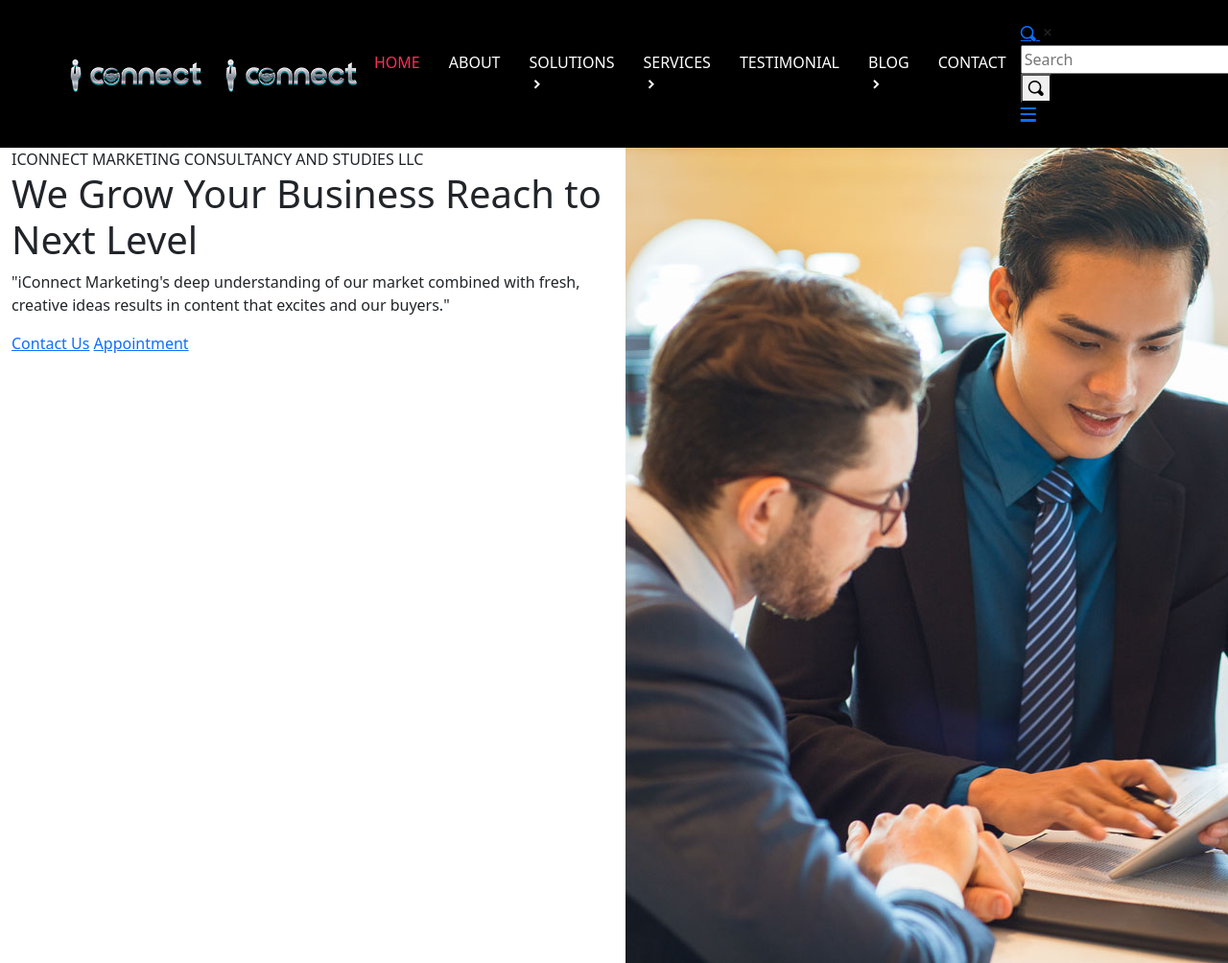
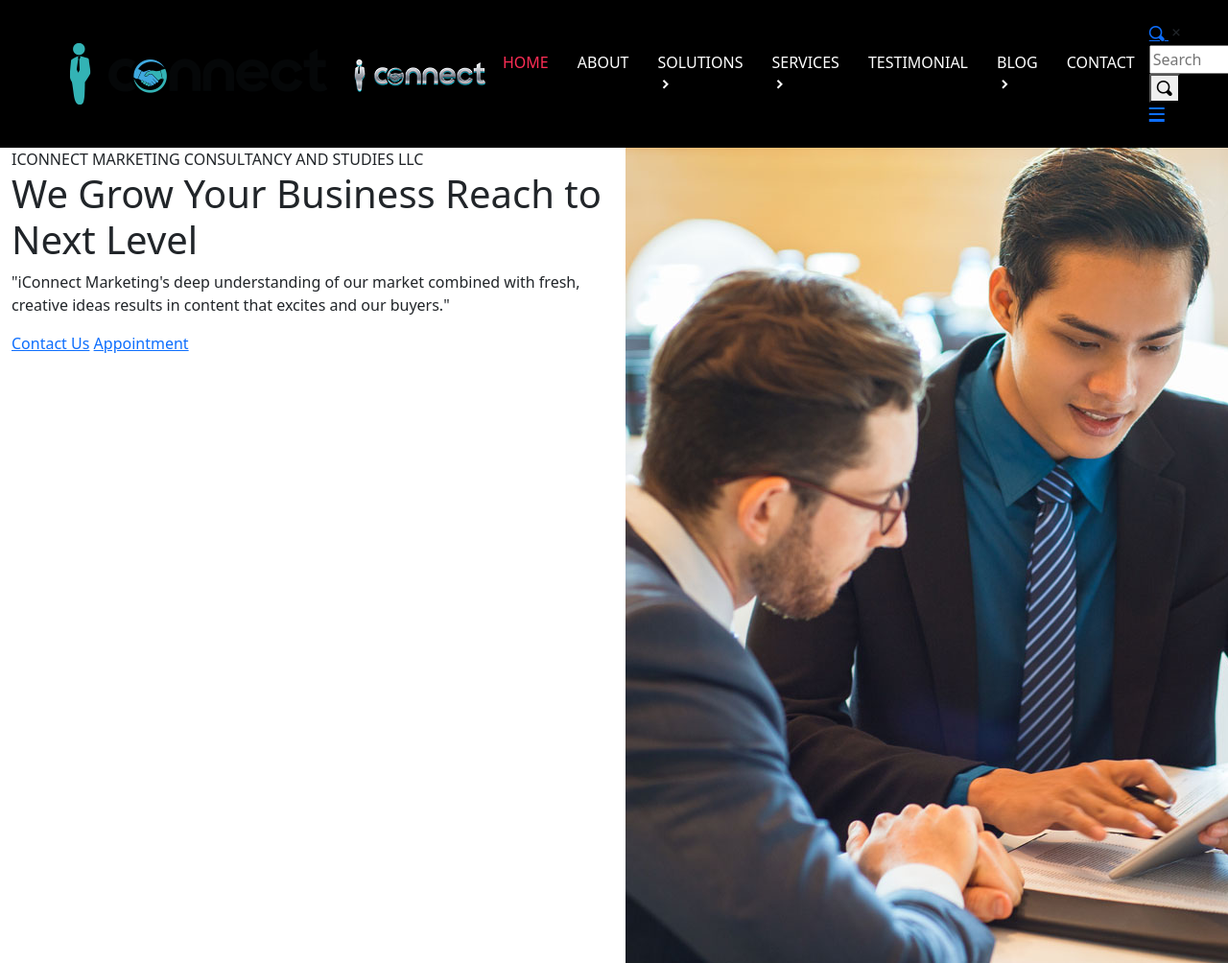
Before and after one commit to iconnectuae/iconnectuae.github.io, a plain HTML site: page iConnect/index.html in a window 1280 px wide. Shown: the top 1004 px of the page at 96% size. Drawn offline with nearby package versions, Linux system fonts and the light colour scheme; files that its build step writes are made by us from their sources.

Commit message:
up080820240121

```diff
--- a/iConnect/index.html
+++ b/iConnect/index.html
@@ -62,8 +62,8 @@
             <!-- Menu For Mobile Device -->
              <div class="mobile-nav">
                 <a href="index.html" class="logo">
-                    <img src="logo/logo.png" class="logo-one" alt="Logo">
-                    <img src="logo/logo.png" class="logo-two" alt="Logo">
+                    <img src="logo/iconnect.png" class="logo-one" alt="Logo">
+                    <img src="logo/iconnect.png" class="logo-two" alt="Logo">
                 </a>
             </div>
 
@@ -72,7 +72,7 @@
                 <div class="container">
                     <nav class="navbar navbar-expand-md navbar-light ">
                         <a class="navbar-brand" href="index.html">
-                            <img src="logo/logo.png" alt="Logo">
+                            <img src="logo/iconnect.png" alt="Logo">
                         </a>
                         <a class="navbar-brand-sticky" href="index.html">
                             <img src="logo/logo.png" alt="Logo">
@@ -1238,7 +1238,7 @@
                             <div class="footer-single">
                                 <div class="footer-single-content">
                                     <a href="index.html">
-                                        <img src="logo/logo.png" alt="Logo">
+                                        <img src="logo/iconnect.png" alt="Logo">
                                     </a>
                                     <p>iConnect’s marketing consultancy experts are here to assist you with all your requirements. Tell us about your needs, and we will create a tailor-made solution for you.</p>
                                 </div>
```
Also changed, not shown: iConnect/blog.html (+4 -4 lines), iConnect/bookNow.html (+4 -4 lines), iConnect/contact.html (+5 -5 lines), iConnect/services.html (+4 -4 lines), iConnect/solutions.html (+4 -4 lines), iConnect/testimonial.html (+4 -4 lines).
